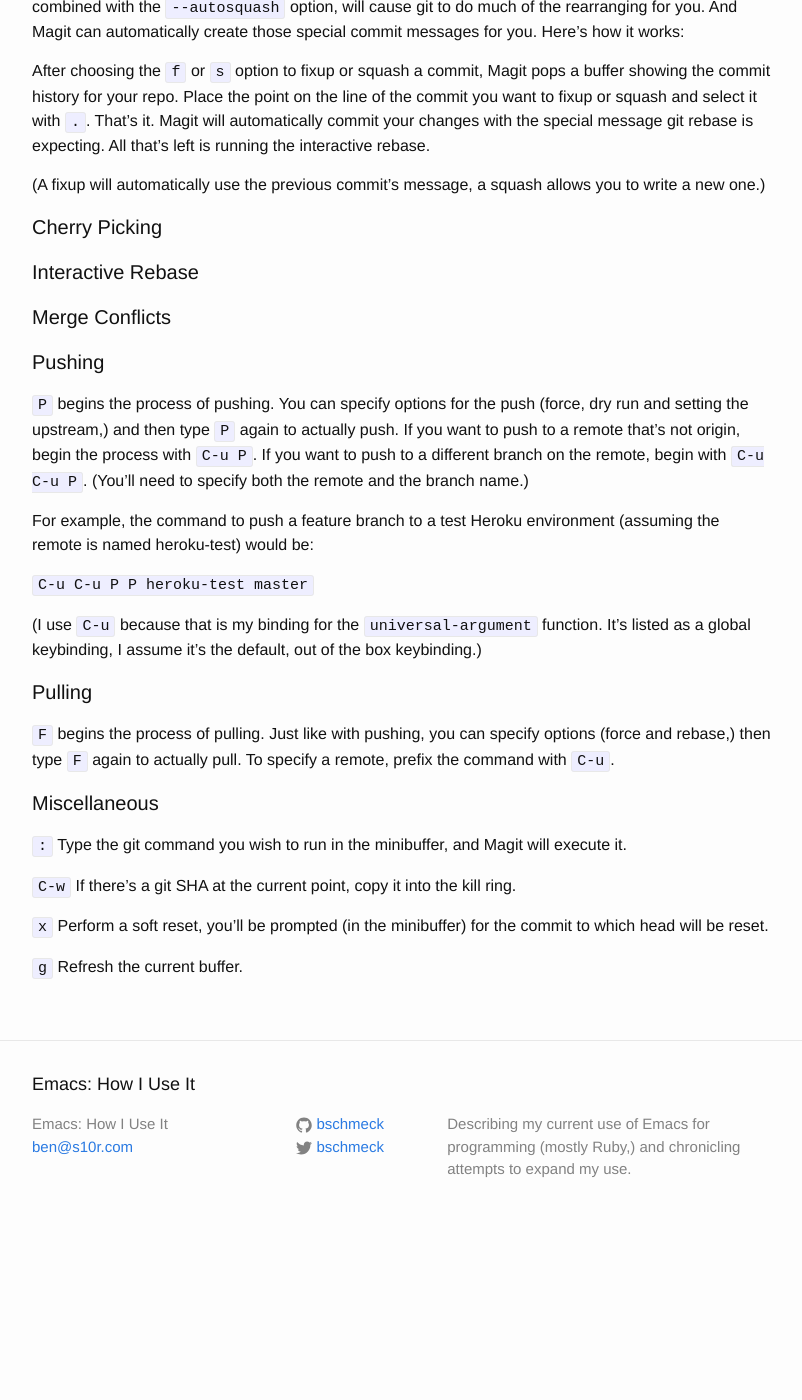
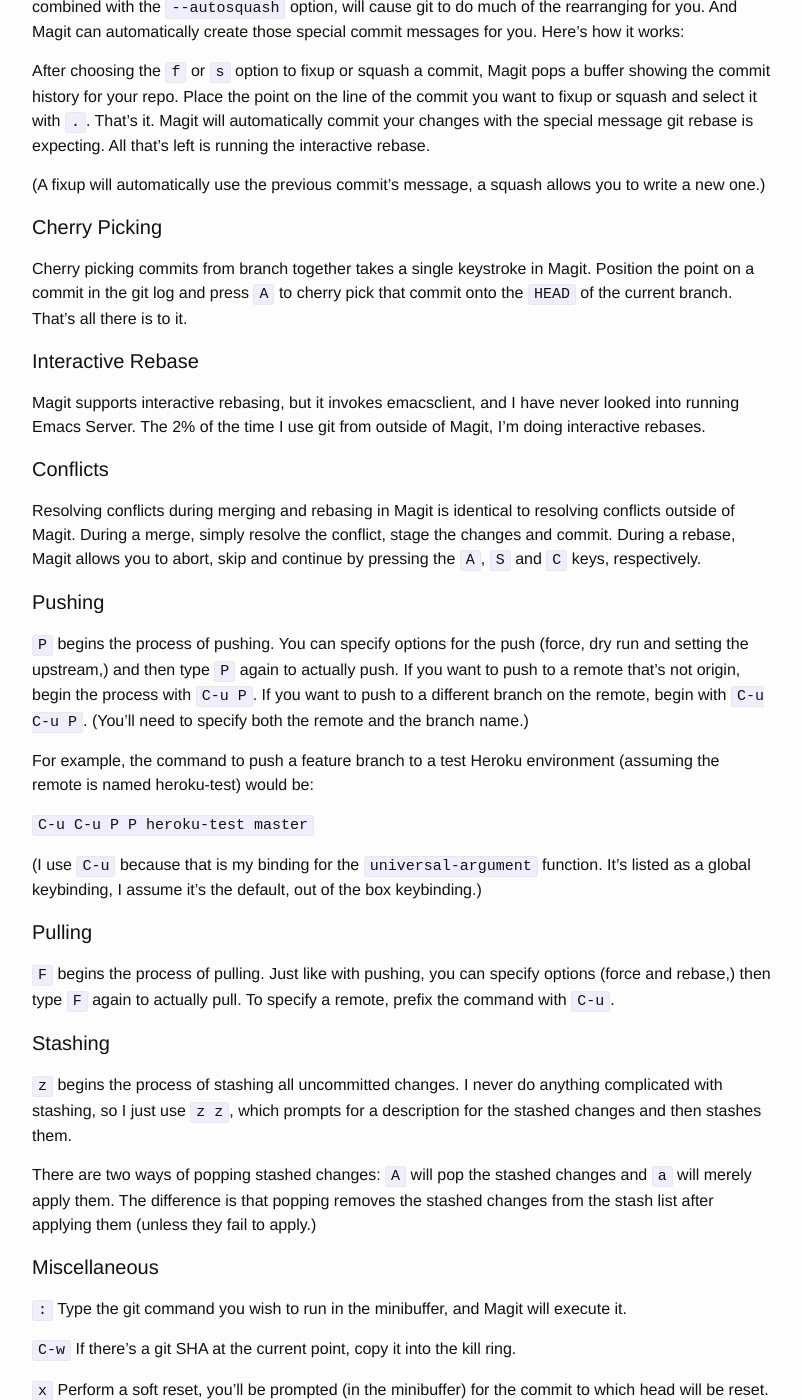
Before and after one commit to bschmeck/emacs_blog, a Jekyll site: the page built from pages/magit/index.md, in a window 1280 px wide and 1400 px high, scrolled down 1263 px. Shown: the whole window, without its empty margins (238-1040 px from the left). Built offline with Jekyll 4.4.1, drawn with Linux system fonts in a browser that asks for light colours; before the commit the page ends 2504 px from its top, so only the background shows below that; some of the changed text lies outside the part shown.

Commit message:
More stuff about Magit.

```diff
--- a/pages/magit/index.md
+++ b/pages/magit/index.md
@@ -51,9 +51,15 @@ After choosing the `f` or `s` option to fixup or squash a commit, Magit pops a b
 
 #### Cherry Picking
 
+Cherry picking commits from branch together takes a single keystroke in Magit.  Position the point on a commit in the git log and press `A` to cherry pick that commit onto the `HEAD` of the current branch.  That's all there is to it.
+
 #### Interactive Rebase
 
-#### Merge Conflicts
+Magit supports interactive rebasing, but it invokes emacsclient, and I have never looked into running Emacs Server.  The 2% of the time I use git from outside of Magit, I'm doing interactive rebases.
+
+#### Conflicts
+
+Resolving conflicts during merging and rebasing in Magit is identical to resolving conflicts outside of Magit.  During a merge, simply resolve the conflict, stage the changes and commit.  During a rebase, Magit allows you to abort, skip and continue by pressing the `A`, `S` and `C` keys, respectively.
 
 #### Pushing
 
@@ -69,6 +75,12 @@ For example, the command to push a feature branch to a test Heroku environment (
 
 `F` begins the process of pulling.  Just like with pushing, you can specify options (force and rebase,) then type `F` again to actually pull.  To specify a remote, prefix the command with `C-u`.
 
+#### Stashing
+
+`z` begins the process of stashing all uncommitted changes.  I never do anything complicated with stashing, so I just use `z z`, which prompts for a description for the stashed changes and then stashes them.
+
+There are two ways of popping stashed changes: `A` will pop the stashed changes and `a` will merely apply them.  The difference is that popping removes the stashed changes from the stash list after applying them (unless they fail to apply.)
+
 #### Miscellaneous
 
 `:` Type the git command you wish to run in the minibuffer, and Magit will execute it.
@@ -78,3 +90,7 @@ For example, the command to push a feature branch to a test Heroku environment (
 `x` Perform a soft reset, you'll be prompted (in the minibuffer) for the commit to which head will be reset.
 
 `g` Refresh the current buffer.
+
+`k` Remove the item under the point (when applicable.)  Use this to remove stashed changes from the stash list, to delete untracked files, to discard changes (individual hunks or an entire file) and to delete branches.
+
+`C-u k` Delete unmerged branches.  Magit will complain if you use `k` to delete a branch before it has been merged with master.  Use the `C-u` prefix to tell Magit you know what you're doing.
```
